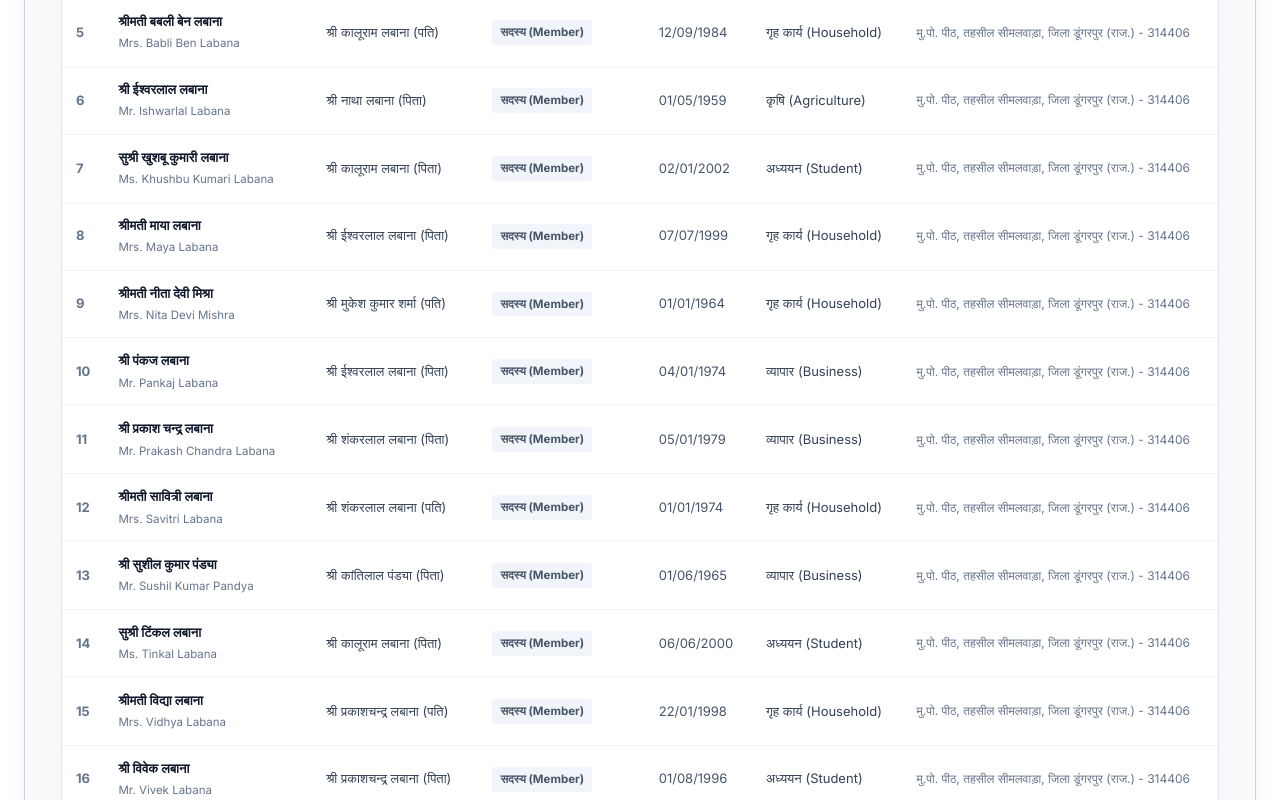
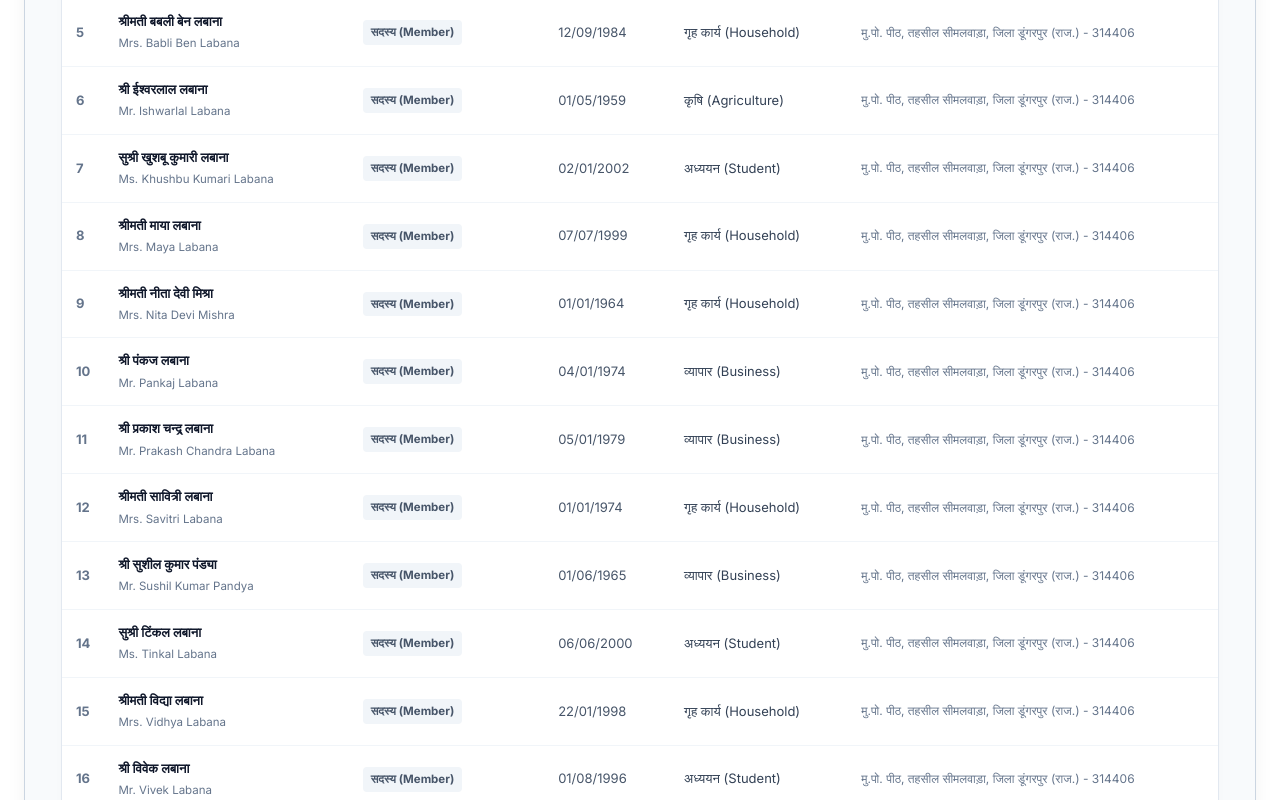
Before and after one commit to jaysuthar064/gurukepeeth-clg, a React (Vite) app in the folder frontend/: page /about in a window 1280 px wide. Shown: the part 4300-5100 px from the top of the page. Built offline with nearby package versions, Linux system fonts and the light colour scheme; no server answers.

Commit message:
refactor(about): remove unverified father/husband column from executive committee table

```diff
--- a/frontend/src/pages/AboutPage.jsx
+++ b/frontend/src/pages/AboutPage.jsx
@@ -105,22 +105,22 @@ export default function AboutPage() {
   });
 
   const societyMembers = [
-    { sn: 1, name: 'श्री कालूराम लबाना', nameEn: 'Mr. Kalu Ram Labana', relation: 'श्री नारायण लबाना (पिता)', role: 'अध्यक्ष (President)', isOfficer: true, dob: '15/09/1972', occ: 'कृषि (Agriculture)', address: 'मु.पो. पीठ, तहसील सीमलवाड़ा, जिला डूंगरपुर (राज.) - 314406' },
-    { sn: 2, name: 'श्री विपिन कुमार लबाना', nameEn: 'Mr. Vipin Kumar Labana', relation: 'श्री कालूराम लबाना (पिता)', role: 'सचिव / मंत्री (Secretary)', isOfficer: true, dob: '01/06/1990', occ: 'व्यापार (Business)', address: 'मु.पो. पीठ, तहसील सीमलवाड़ा, जिला डूंगरपुर (राज.) - 314406' },
-    { sn: 3, name: 'श्रीमती लक्ष्मी लबाना', nameEn: 'Mrs. Laxmi Labana', relation: 'श्री विपिन कुमार लबाना (पति)', role: 'कोषाध्यक्ष (Treasurer)', isOfficer: true, dob: '01/07/1995', occ: 'गृह कार्य (Household)', address: 'मु.पो. पीठ, तहसील सीमलवाड़ा, जिला डूंगरपुर (राज.) - 314406' },
-    { sn: 4, name: 'श्री अमुल कुमार लबाना', nameEn: 'Mr. Amul Kumar Labana', relation: 'श्री कालूराम लबाना (पिता)', role: 'सदस्य (Member)', isOfficer: false, dob: '07/01/1993', occ: 'व्यापार (Business)', address: 'मु.पो. पीठ, तहसील सीमलवाड़ा, जिला डूंगरपुर (राज.) - 314406' },
-    { sn: 5, name: 'श्रीमती बबली बेन लबाना', nameEn: 'Mrs. Babli Ben Labana', relation: 'श्री कालूराम लबाना (पति)', role: 'सदस्य (Member)', isOfficer: false, dob: '12/09/1984', occ: 'गृह कार्य (Household)', address: 'मु.पो. पीठ, तहसील सीमलवाड़ा, जिला डूंगरपुर (राज.) - 314406' },
-    { sn: 6, name: 'श्री ईश्वरलाल लबाना', nameEn: 'Mr. Ishwarlal Labana', relation: 'श्री नाथा लबाना (पिता)', role: 'सदस्य (Member)', isOfficer: false, dob: '01/05/1959', occ: 'कृषि (Agriculture)', address: 'मु.पो. पीठ, तहसील सीमलवाड़ा, जिला डूंगरपुर (राज.) - 314406' },
-    { sn: 7, name: 'सुश्री खुशबू कुमारी लबाना', nameEn: 'Ms. Khushbu Kumari Labana', relation: 'श्री कालूराम लबाना (पिता)', role: 'सदस्य (Member)', isOfficer: false, dob: '02/01/2002', occ: 'अध्ययन (Student)', address: 'मु.पो. पीठ, तहसील सीमलवाड़ा, जिला डूंगरपुर (राज.) - 314406' },
-    { sn: 8, name: 'श्रीमती माया लबाना', nameEn: 'Mrs. Maya Labana', relation: 'श्री ईश्वरलाल लबाना (पिता)', role: 'सदस्य (Member)', isOfficer: false, dob: '07/07/1999', occ: 'गृह कार्य (Household)', address: 'मु.पो. पीठ, तहसील सीमलवाड़ा, जिला डूंगरपुर (राज.) - 314406' },
-    { sn: 9, name: 'श्रीमती नीता देवी मिश्रा', nameEn: 'Mrs. Nita Devi Mishra', relation: 'श्री मुकेश कुमार शर्मा (पति)', role: 'सदस्य (Member)', isOfficer: false, dob: '01/01/1964', occ: 'गृह कार्य (Household)', address: 'मु.पो. पीठ, तहसील सीमलवाड़ा, जिला डूंगरपुर (राज.) - 314406' },
-    { sn: 10, name: 'श्री पंकज लबाना', nameEn: 'Mr. Pankaj Labana', relation: 'श्री ईश्वरलाल लबाना (पिता)', role: 'सदस्य (Member)', isOfficer: false, dob: '04/01/1974', occ: 'व्यापार (Business)', address: 'मु.पो. पीठ, तहसील सीमलवाड़ा, जिला डूंगरपुर (राज.) - 314406' },
-    { sn: 11, name: 'श्री प्रकाश चन्द्र लबाना', nameEn: 'Mr. Prakash Chandra Labana', relation: 'श्री शंकरलाल लबाना (पिता)', role: 'सदस्य (Member)', isOfficer: false, dob: '05/01/1979', occ: 'व्यापार (Business)', address: 'मु.पो. पीठ, तहसील सीमलवाड़ा, जिला डूंगरपुर (राज.) - 314406' },
-    { sn: 12, name: 'श्रीमती सावित्री लबाना', nameEn: 'Mrs. Savitri Labana', relation: 'श्री शंकरलाल लबाना (पति)', role: 'सदस्य (Member)', isOfficer: false, dob: '01/01/1974', occ: 'गृह कार्य (Household)', address: 'मु.पो. पीठ, तहसील सीमलवाड़ा, जिला डूंगरपुर (राज.) - 314406' },
-    { sn: 13, name: 'श्री सुशील कुमार पंड्या', nameEn: 'Mr. Sushil Kumar Pandya', relation: 'श्री कांतिलाल पंड्या (पिता)', role: 'सदस्य (Member)', isOfficer: false, dob: '01/06/1965', occ: 'व्यापार (Business)', address: 'मु.पो. पीठ, तहसील सीमलवाड़ा, जिला डूंगरपुर (राज.) - 314406' },
-    { sn: 14, name: 'सुश्री टिंकल लबाना', nameEn: 'Ms. Tinkal Labana', relation: 'श्री कालूराम लबाना (पिता)', role: 'सदस्य (Member)', isOfficer: false, dob: '06/06/2000', occ: 'अध्ययन (Student)', address: 'मु.पो. पीठ, तहसील सीमलवाड़ा, जिला डूंगरपुर (राज.) - 314406' },
-    { sn: 15, name: 'श्रीमती विद्या लबाना', nameEn: 'Mrs. Vidhya Labana', relation: 'श्री प्रकाशचन्द्र लबाना (पति)', role: 'सदस्य (Member)', isOfficer: false, dob: '22/01/1998', occ: 'गृह कार्य (Household)', address: 'मु.पो. पीठ, तहसील सीमलवाड़ा, जिला डूंगरपुर (राज.) - 314406' },
-    { sn: 16, name: 'श्री विवेक लबाना', nameEn: 'Mr. Vivek Labana', relation: 'श्री प्रकाशचन्द्र लबाना (पिता)', role: 'सदस्य (Member)', isOfficer: false, dob: '01/08/1996', occ: 'अध्ययन (Student)', address: 'मु.पो. पीठ, तहसील सीमलवाड़ा, जिला डूंगरपुर (राज.) - 314406' },
+    { sn: 1, name: 'श्री कालूराम लबाना', nameEn: 'Mr. Kalu Ram Labana', role: 'अध्यक्ष (President)', isOfficer: true, dob: '15/09/1972', occ: 'कृषि (Agriculture)', address: 'मु.पो. पीठ, तहसील सीमलवाड़ा, जिला डूंगरपुर (राज.) - 314406' },
+    { sn: 2, name: 'श्री विपिन कुमार लबाना', nameEn: 'Mr. Vipin Kumar Labana', role: 'सचिव / मंत्री (Secretary)', isOfficer: true, dob: '01/06/1990', occ: 'व्यापार (Business)', address: 'मु.पो. पीठ, तहसील सीमलवाड़ा, जिला डूंगरपुर (राज.) - 314406' },
+    { sn: 3, name: 'श्रीमती लक्ष्मी लबाना', nameEn: 'Mrs. Laxmi Labana', role: 'कोषाध्यक्ष (Treasurer)', isOfficer: true, dob: '01/07/1995', occ: 'गृह कार्य (Household)', address: 'मु.पो. पीठ, तहसील सीमलवाड़ा, जिला डूंगरपुर (राज.) - 314406' },
+    { sn: 4, name: 'श्री अमुल कुमार लबाना', nameEn: 'Mr. Amul Kumar Labana', role: 'सदस्य (Member)', isOfficer: false, dob: '07/01/1993', occ: 'व्यापार (Business)', address: 'मु.पो. पीठ, तहसील सीमलवाड़ा, जिला डूंगरपुर (राज.) - 314406' },
+    { sn: 5, name: 'श्रीमती बबली बेन लबाना', nameEn: 'Mrs. Babli Ben Labana', role: 'सदस्य (Member)', isOfficer: false, dob: '12/09/1984', occ: 'गृह कार्य (Household)', address: 'मु.पो. पीठ, तहसील सीमलवाड़ा, जिला डूंगरपुर (राज.) - 314406' },
+    { sn: 6, name: 'श्री ईश्वरलाल लबाना', nameEn: 'Mr. Ishwarlal Labana', role: 'सदस्य (Member)', isOfficer: false, dob: '01/05/1959', occ: 'कृषि (Agriculture)', address: 'मु.पो. पीठ, तहसील सीमलवाड़ा, जिला डूंगरपुर (राज.) - 314406' },
+    { sn: 7, name: 'सुश्री खुशबू कुमारी लबाना', nameEn: 'Ms. Khushbu Kumari Labana', role: 'सदस्य (Member)', isOfficer: false, dob: '02/01/2002', occ: 'अध्ययन (Student)', address: 'मु.पो. पीठ, तहसील सीमलवाड़ा, जिला डूंगरपुर (राज.) - 314406' },
+    { sn: 8, name: 'श्रीमती माया लबाना', nameEn: 'Mrs. Maya Labana', role: 'सदस्य (Member)', isOfficer: false, dob: '07/07/1999', occ: 'गृह कार्य (Household)', address: 'मु.पो. पीठ, तहसील सीमलवाड़ा, जिला डूंगरपुर (राज.) - 314406' },
+    { sn: 9, name: 'श्रीमती नीता देवी मिश्रा', nameEn: 'Mrs. Nita Devi Mishra', role: 'सदस्य (Member)', isOfficer: false, dob: '01/01/1964', occ: 'गृह कार्य (Household)', address: 'मु.पो. पीठ, तहसील सीमलवाड़ा, जिला डूंगरपुर (राज.) - 314406' },
+    { sn: 10, name: 'श्री पंकज लबाना', nameEn: 'Mr. Pankaj Labana', role: 'सदस्य (Member)', isOfficer: false, dob: '04/01/1974', occ: 'व्यापार (Business)', address: 'मु.पो. पीठ, तहसील सीमलवाड़ा, जिला डूंगरपुर (राज.) - 314406' },
+    { sn: 11, name: 'श्री प्रकाश चन्द्र लबाना', nameEn: 'Mr. Prakash Chandra Labana', role: 'सदस्य (Member)', isOfficer: false, dob: '05/01/1979', occ: 'व्यापार (Business)', address: 'मु.पो. पीठ, तहसील सीमलवाड़ा, जिला डूंगरपुर (राज.) - 314406' },
+    { sn: 12, name: 'श्रीमती सावित्री लबाना', nameEn: 'Mrs. Savitri Labana', role: 'सदस्य (Member)', isOfficer: false, dob: '01/01/1974', occ: 'गृह कार्य (Household)', address: 'मु.पो. पीठ, तहसील सीमलवाड़ा, जिला डूंगरपुर (राज.) - 314406' },
+    { sn: 13, name: 'श्री सुशील कुमार पंड्या', nameEn: 'Mr. Sushil Kumar Pandya', role: 'सदस्य (Member)', isOfficer: false, dob: '01/06/1965', occ: 'व्यापार (Business)', address: 'मु.पो. पीठ, तहसील सीमलवाड़ा, जिला डूंगरपुर (राज.) - 314406' },
+    { sn: 14, name: 'सुश्री टिंकल लबाना', nameEn: 'Ms. Tinkal Labana', role: 'सदस्य (Member)', isOfficer: false, dob: '06/06/2000', occ: 'अध्ययन (Student)', address: 'मु.पो. पीठ, तहसील सीमलवाड़ा, जिला डूंगरपुर (राज.) - 314406' },
+    { sn: 15, name: 'श्रीमती विद्या लबाना', nameEn: 'Mrs. Vidhya Labana', role: 'सदस्य (Member)', isOfficer: false, dob: '22/01/1998', occ: 'गृह कार्य (Household)', address: 'मु.पो. पीठ, तहसील सीमलवाड़ा, जिला डूंगरपुर (राज.) - 314406' },
+    { sn: 16, name: 'श्री विवेक लबाना', nameEn: 'Mr. Vivek Labana', role: 'सदस्य (Member)', isOfficer: false, dob: '01/08/1996', occ: 'अध्ययन (Student)', address: 'मु.पो. पीठ, तहसील सीमलवाड़ा, जिला डूंगरपुर (राज.) - 314406' },
   ];
 
   const filteredSociety = societyMembers.filter(m => {
@@ -128,7 +128,6 @@ export default function AboutPage() {
     const q = societySearch.toLowerCase();
     return m.name.toLowerCase().includes(q) ||
            m.nameEn.toLowerCase().includes(q) ||
-           m.relation.toLowerCase().includes(q) ||
            m.role.toLowerCase().includes(q) ||
            m.occ.toLowerCase().includes(q);
   });
@@ -641,7 +640,6 @@ export default function AboutPage() {
                       <tr style={{ background: '#0f172a', color: '#ffffff', borderBottom: '2px solid #b45309' }}>
                         <th style={{ padding: '12px 14px', fontWeight: 700, width: '40px' }}>#</th>
                         <th style={{ padding: '12px 14px', fontWeight: 700 }}>सदस्य का नाम (Member Name)</th>
-                        <th style={{ padding: '12px 14px', fontWeight: 700 }}>पिता / पति का नाम</th>
                         <th style={{ padding: '12px 14px', fontWeight: 700 }}>पद (Designation)</th>
                         <th style={{ padding: '12px 14px', fontWeight: 700 }}>जन्म तिथि</th>
                         <th style={{ padding: '12px 14px', fontWeight: 700 }}>व्यवसाय</th>
@@ -663,9 +661,6 @@ export default function AboutPage() {
                           <td style={{ padding: '12px 14px' }}>
                             <strong style={{ color: '#0f172a', display: 'block' }}>{member.name}</strong>
                             <span style={{ fontSize: '11.5px', color: '#64748b' }}>{member.nameEn}</span>
-                          </td>
-                          <td style={{ padding: '12px 14px', color: '#334155' }}>
-                            {member.relation}
                           </td>
                           <td style={{ padding: '12px 14px' }}>
                             <span
```
